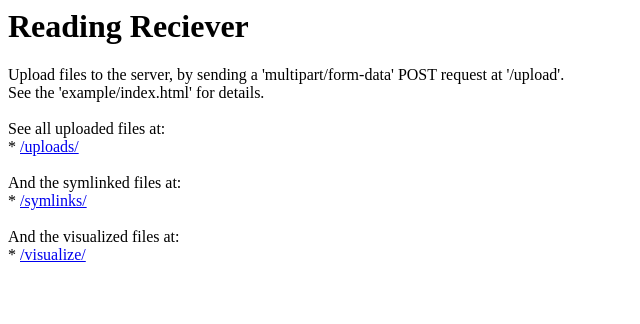
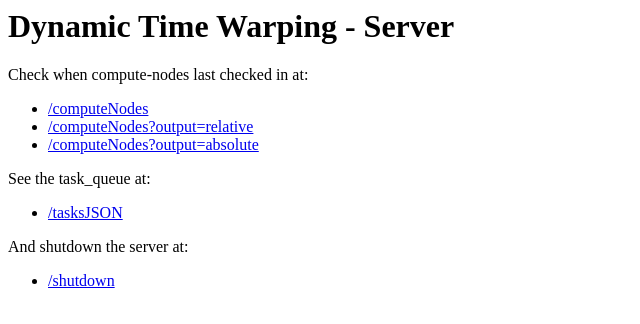
Before and after one commit to Skeen/knn_distrib_server, a website: page index.html in a window 1280 px wide. Shown: the whole page, without its empty margins (0-640 px from the left). Drawn offline with Linux system fonts and the light colour scheme.

Commit message:
Make an index page!

```diff
--- a/index.html
+++ b/index.html
@@ -1,22 +1,25 @@
 <html>
 <head>
-    <title>Reading Reciever</title>
+    <title>Dynamic Time Warping - Server</title>
 </head>
 <body>
-    <h1>Reading Reciever</h1>
+    <h1>
+        Dynamic Time Warping - Server
+    </h1>
 
-    Upload files to the server, by sending a 'multipart/form-data' POST request at '/upload'.
-    <br>
-    See the 'example/index.html' for details.
-    <br><br>
-    See all uploaded files at:<br>
-    * <a href="/uploads/">/uploads/</a>
-    <br><br>
-    And the symlinked files at:<br>
-    * <a href="/symlinks/">/symlinks/</a>
-    <br><br>
-    And the visualized files at:<br>
-    * <a href="/visualize/">/visualize/</a>
-
+    Check when compute-nodes last checked in at:
+    <ul>
+        <li> <a href="/computeNodes">/computeNodes</a> </li>
+        <li> <a href="/computeNodes?output=relative">/computeNodes?output=relative</a> </li>
+        <li> <a href="/computeNodes?output=absolute">/computeNodes?output=absolute</a> </li>
+    </ul>
+    See the task_queue at:
+    <ul>
+        <li> <a href="/tasksJSON">/tasksJSON</a> </li>
+    </ul>
+    And shutdown the server at:
+    <ul>
+        <li> <a href="/shutdown/">/shutdown</a> </li>
+    </ul>
 </body>
 </html>
```
